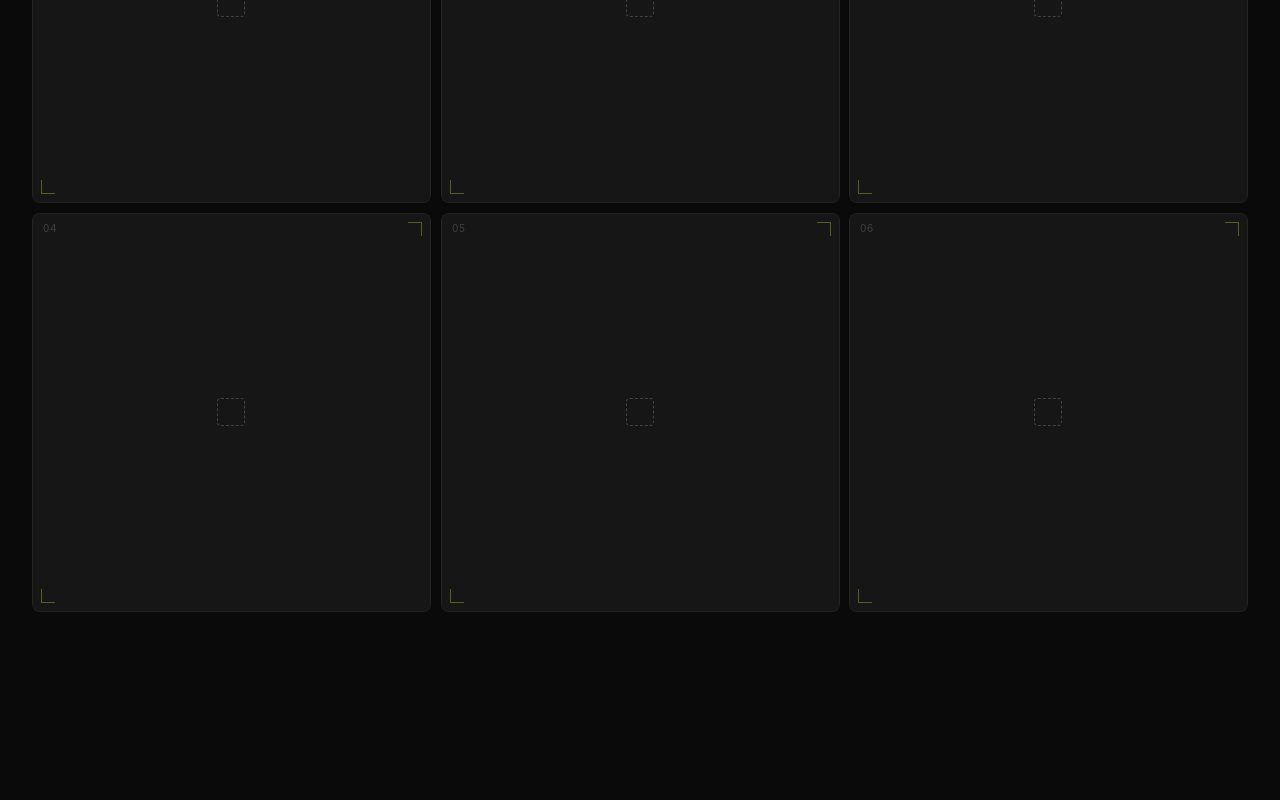
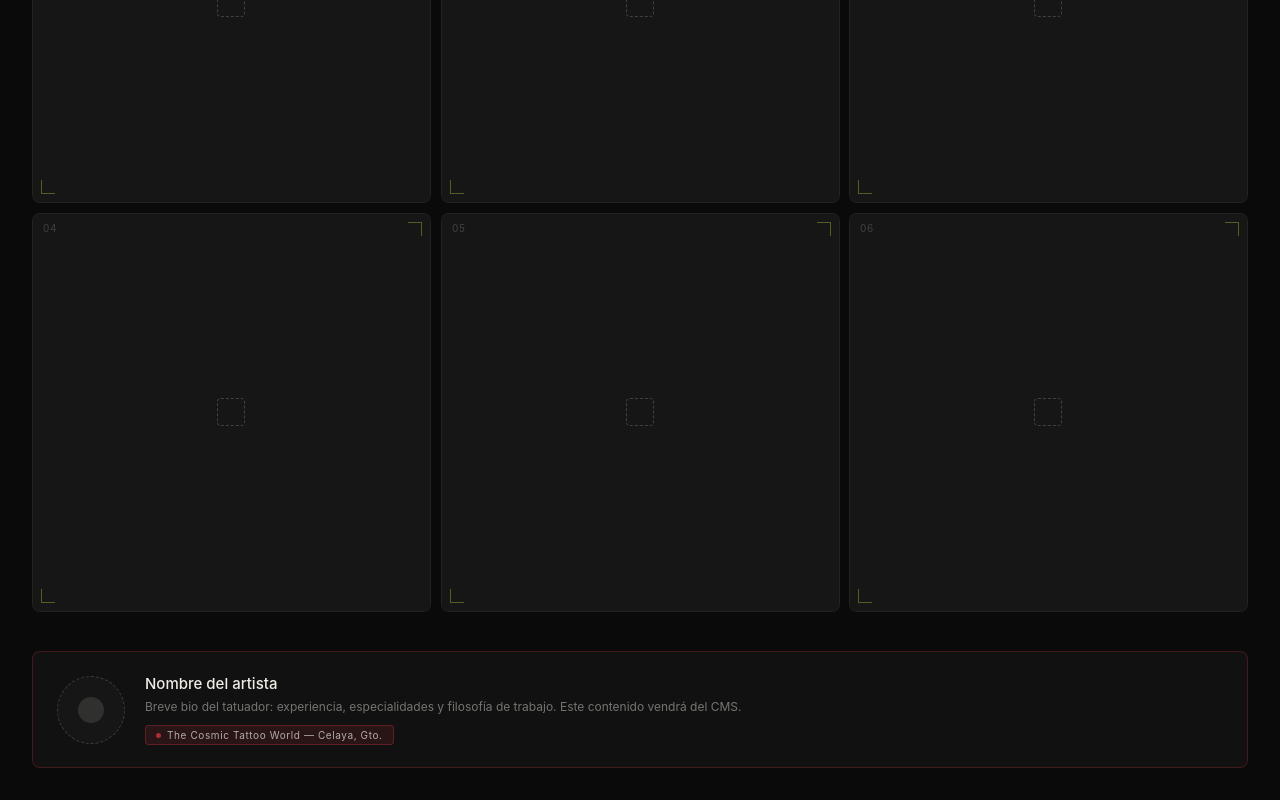
Before and after one commit to DoctourDot18Pup/cosmic.co, a React (Vite) app: page / in a window 1280 px wide. Shown: the part 622-1422 px from the top of the page. Before the commit the page ends 1273 px from the top, so only its background shows below. Built offline with nearby package versions, Linux system fonts and the light colour scheme.

Commit message:
feat: agregar componente About

```diff
--- a/src/App.jsx
+++ b/src/App.jsx
@@ -6,6 +6,9 @@ import './components/Hero/Hero.css'
 
 import Gallery from './components/Gallery/Gallery'
 import './components/Gallery/Gallery.css'
+
+import About from './components/About/About'
+import './components/About/About.css'
 
 function App() {
   return (
@@ -18,6 +21,7 @@ function App() {
         <div className="stripe-b"></div>
       </div>
       <Gallery />
+      <About />
     </div>
   )
 }
--- /dev/null
+++ b/src/components/About/About.css
@@ -0,0 +1,70 @@
+.about {
+  margin: 0 32px 32px;
+  background: #111;
+  border: 0.5px solid rgba(181, 48, 58, 0.3);
+  border-radius: 8px;
+  padding: 22px 24px;
+  display: flex;
+  gap: 20px;
+  align-items: center;
+  animation: fadeUp 0.5s ease 0.5s both;
+  transition: border-color 0.2s;
+}
+
+.about:hover {
+  border-color: rgba(181, 48, 58, 0.6);
+}
+
+.about-avatar {
+  width: 68px;
+  height: 68px;
+  border-radius: 50%;
+  background: #161616;
+  border: 1.5px dashed rgba(240, 237, 230, 0.18);
+  flex-shrink: 0;
+  display: flex;
+  align-items: center;
+  justify-content: center;
+}
+
+.about-avatar-inner {
+  width: 26px;
+  height: 26px;
+  background: rgba(240, 237, 230, 0.12);
+  border-radius: 50%;
+}
+
+.about-text h3 {
+  font-size: 15px;
+  font-weight: 500;
+  color: #f0ede6;
+  margin-bottom: 4px;
+}
+
+.about-text p {
+  font-size: 12px;
+  color: rgba(240, 237, 230, 0.45);
+  line-height: 1.65;
+}
+
+.about-badge {
+  display: inline-flex;
+  align-items: center;
+  gap: 6px;
+  margin-top: 8px;
+  background: rgba(181, 48, 58, 0.15);
+  border: 0.5px solid rgba(181, 48, 58, 0.4);
+  color: rgba(240, 237, 230, 0.7);
+  font-size: 10px;
+  padding: 3px 10px;
+  border-radius: 4px;
+  letter-spacing: 0.06em;
+}
+
+.badge-dot {
+  width: 5px;
+  height: 5px;
+  border-radius: 50%;
+  background: #b5303a;
+  animation: pulseAccent 2s ease infinite;
+}
--- /dev/null
+++ b/src/components/About/About.jsx
@@ -0,0 +1,22 @@
+function About() {
+  return (
+    <section className="about" id="sobre-mi">
+      <div className="about-avatar">
+        <div className="about-avatar-inner"></div>
+      </div>
+      <div className="about-text">
+        <h3>Nombre del artista</h3>
+        <p>
+          Breve bio del tatuador: experiencia, especialidades y filosofía de trabajo.
+          Este contenido vendrá del CMS.
+        </p>
+        <div className="about-badge">
+          <div className="badge-dot"></div>
+          The Cosmic Tattoo World — Celaya, Gto.
+        </div>
+      </div>
+    </section>
+  )
+}
+
+export default About
```
